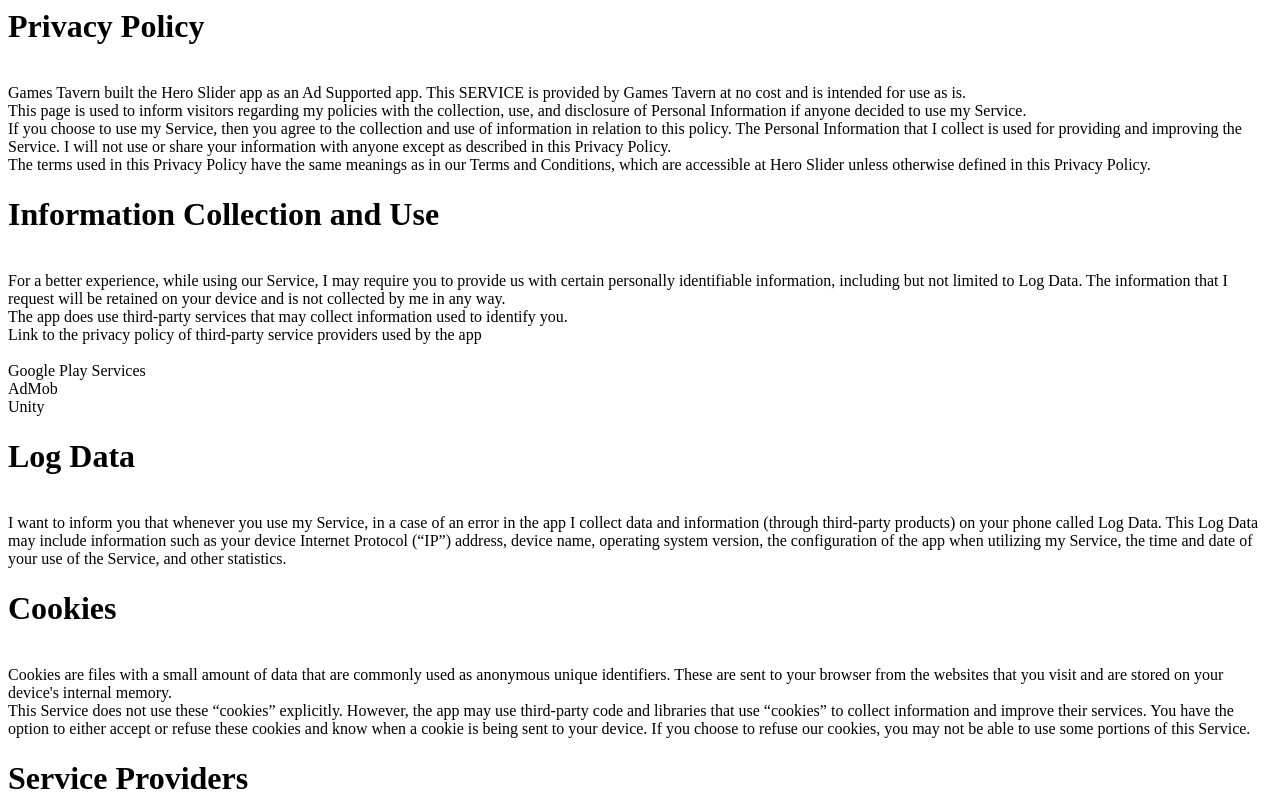
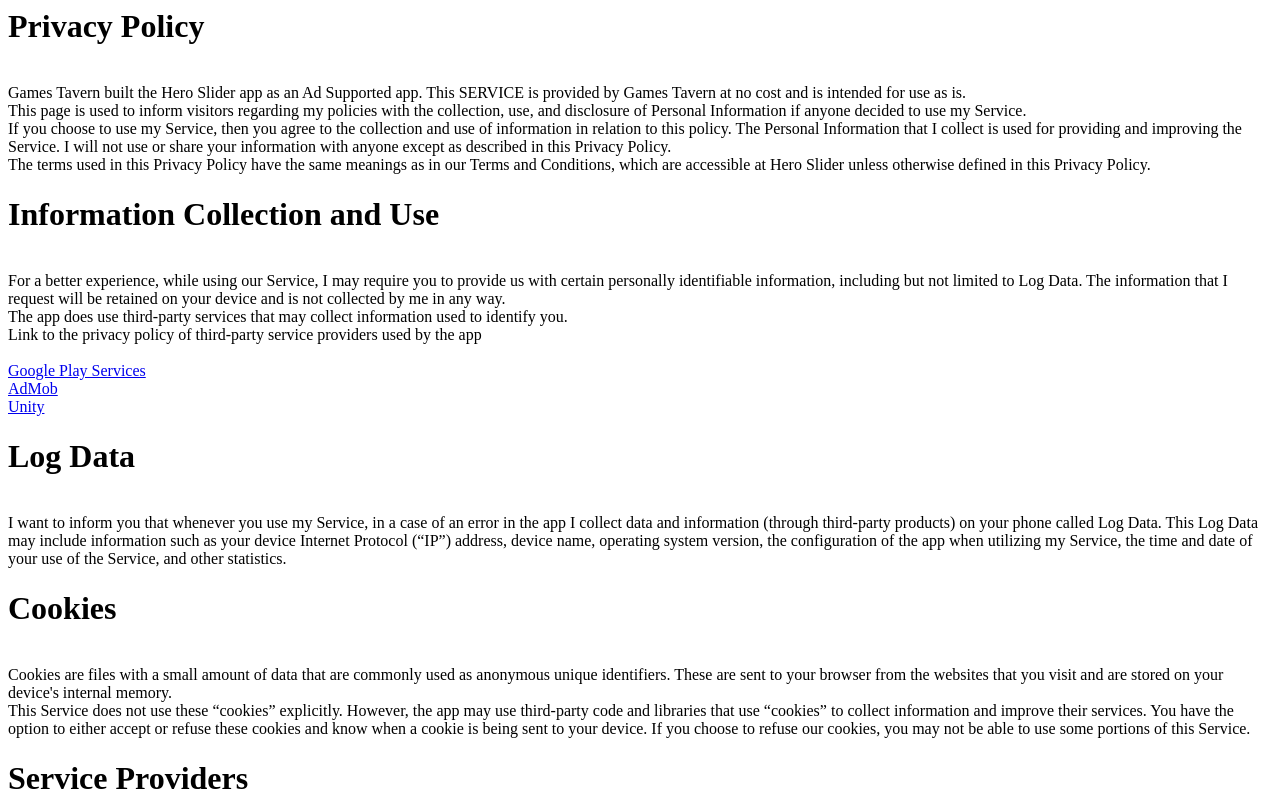
Before and after one commit to GamesTavern/gamestavern.github.io, a plain HTML site: page index.html in a window 1280 px wide. Shown: the top 800 px of the page. Drawn offline with Linux system fonts and the light colour scheme.

Commit message:
Update index.html

```diff
--- a/index.html
+++ b/index.html
@@ -17,11 +17,11 @@ The app does use third-party services that may collect information used to ident
 Link to the privacy policy of third-party service providers used by the app
 <br>
 <br>
-<link href="https://policies.google.com/privacy">Google Play Services</link>
+<a href="https://policies.google.com/privacy">Google Play Services</a>
 <br>
-<link href="https://support.google.com/admob/answer/6128543?hl=en">AdMob</link>
+<a href="https://support.google.com/admob/answer/6128543?hl=en">AdMob</a>
 <br>
-<link href="https://unity.com/legal/privacy-policy">Unity</link>
+<a href="https://unity.com/legal/privacy-policy">Unity</a>
 <br>
 <h1>Log Data</h1>
 <br>
```
